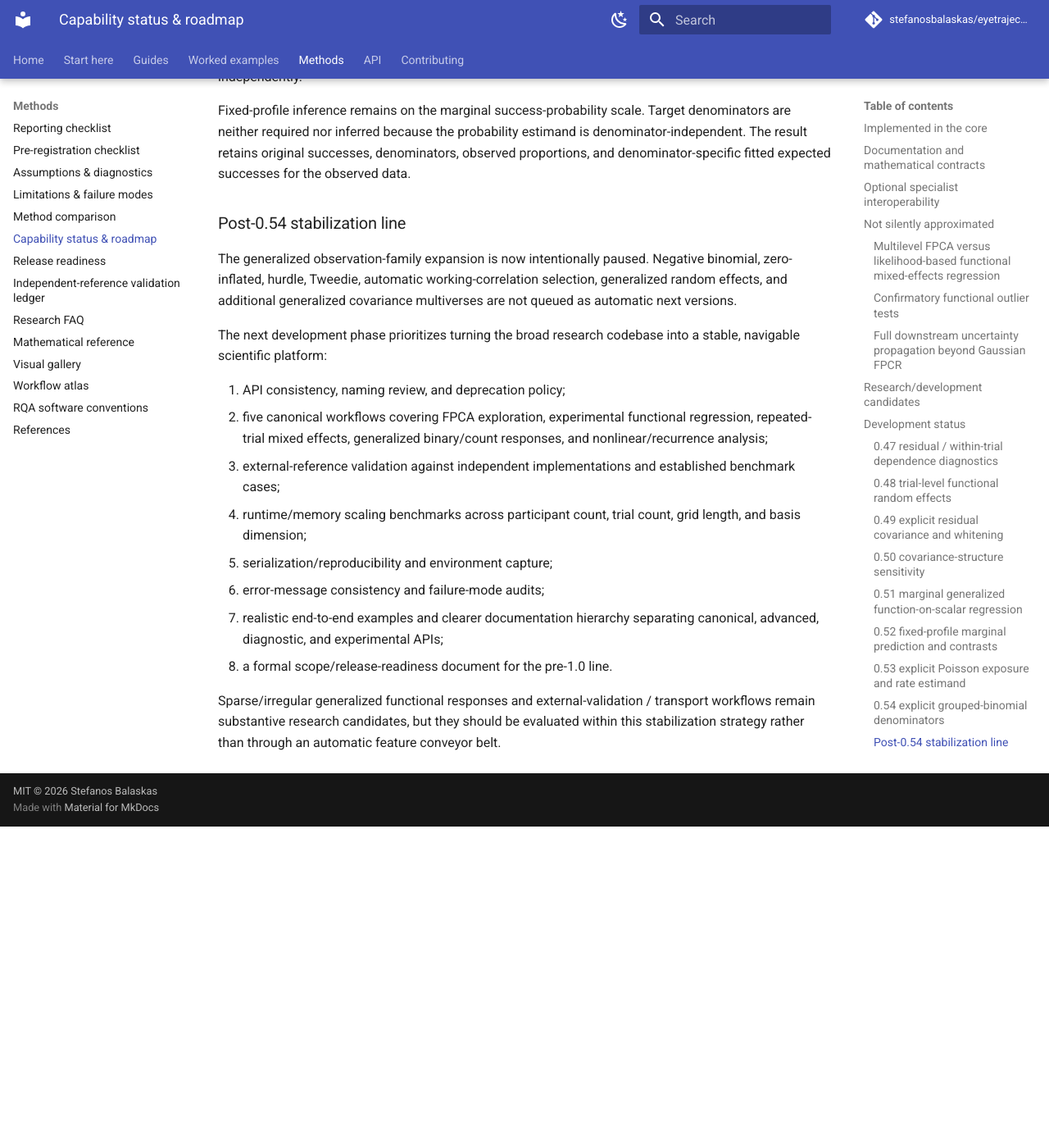
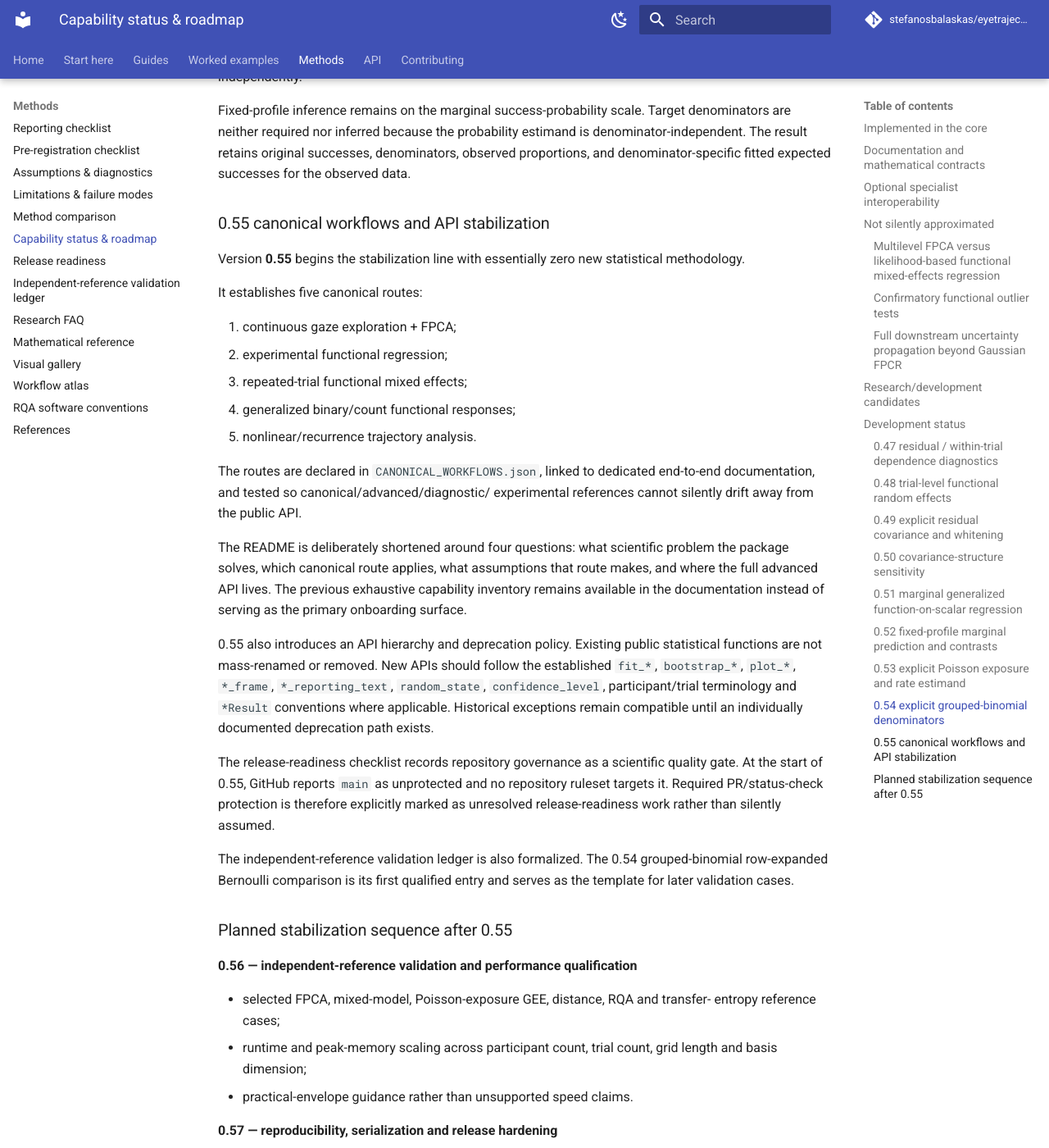
Before and after one commit to stefanosbalaskas/eyetrajectoriespy, an MkDocs documentation site: the page built from docs/methods/status-roadmap.md, in a window 1280 px wide and 1400 px high, scrolled down 13925 px. Shown: the whole window at 82% size. Built offline with MkDocs 1.6.1 and Material for MkDocs 9.7.7, drawn with Linux system fonts in a browser that asks for light colours; comment, search, counter and statistics services are not loaded; before the commit the page ends 14933 px from its top, so only the background shows below that; some of the changed text lies outside the part shown.

Commit message:
Define 0.55 stabilization and pre-1.0 sequence

```diff
--- a/docs/methods/status-roadmap.md
+++ b/docs/methods/status-roadmap.md
@@ -149,7 +149,7 @@ A candidate enters the public API only when it can preserve the package rules: e
 
 ## Development status
 
-The current development line is **0.54.0.dev0**. The package remains pre-release while scientific contracts, optional-backend validation, documentation, and cross-platform qualification continue to mature.
+The current development line is **0.55.0.dev0**. The package remains pre-release while scientific contracts, optional-backend validation, documentation, and cross-platform qualification continue to mature.
 
 
 ### 0.47 residual / within-trial dependence diagnostics
@@ -366,31 +366,70 @@ estimand is denominator-independent. The result retains original successes,
 denominators, observed proportions, and denominator-specific fitted expected
 successes for the observed data.
 
-### Post-0.54 stabilization line
+### 0.55 canonical workflows and API stabilization
 
-The generalized observation-family expansion is now intentionally paused.
-Negative binomial, zero-inflated, hurdle, Tweedie, automatic working-correlation
-selection, generalized random effects, and additional generalized covariance
-multiverses are not queued as automatic next versions.
+Version **0.55** begins the stabilization line with essentially zero new
+statistical methodology.
 
-The next development phase prioritizes turning the broad research codebase into
-a stable, navigable scientific platform:
+It establishes five canonical routes:
 
-1. API consistency, naming review, and deprecation policy;
-2. five canonical workflows covering FPCA exploration, experimental functional
-   regression, repeated-trial mixed effects, generalized binary/count
-   responses, and nonlinear/recurrence analysis;
-3. external-reference validation against independent implementations and
-   established benchmark cases;
-4. runtime/memory scaling benchmarks across participant count, trial count,
-   grid length, and basis dimension;
-5. serialization/reproducibility and environment capture;
-6. error-message consistency and failure-mode audits;
-7. realistic end-to-end examples and clearer documentation hierarchy separating
-   canonical, advanced, diagnostic, and experimental APIs;
-8. a formal scope/release-readiness document for the pre-1.0 line.
+1. continuous gaze exploration + FPCA;
+2. experimental functional regression;
+3. repeated-trial functional mixed effects;
+4. generalized binary/count functional responses;
+5. nonlinear/recurrence trajectory analysis.
+
+The routes are declared in `CANONICAL_WORKFLOWS.json`, linked to dedicated
+end-to-end documentation, and tested so canonical/advanced/diagnostic/
+experimental references cannot silently drift away from the public API.
+
+The README is deliberately shortened around four questions: what scientific
+problem the package solves, which canonical route applies, what assumptions
+that route makes, and where the full advanced API lives. The previous exhaustive
+capability inventory remains available in the documentation instead of serving
+as the primary onboarding surface.
+
+0.55 also introduces an API hierarchy and deprecation policy. Existing public
+statistical functions are not mass-renamed or removed. New APIs should follow
+the established `fit_*`, `bootstrap_*`, `plot_*`, `*_frame`,
+`*_reporting_text`, `random_state`, `confidence_level`,
+participant/trial terminology and `*Result` conventions where applicable.
+Historical exceptions remain compatible until an individually documented
+deprecation path exists.
+
+The release-readiness checklist records repository governance as a scientific
+quality gate. At the start of 0.55, GitHub reports `main` as unprotected and
+no repository ruleset targets it. Required PR/status-check protection is
+therefore explicitly marked as unresolved release-readiness work rather than
+silently assumed.
+
+The independent-reference validation ledger is also formalized. The 0.54
+grouped-binomial row-expanded Bernoulli comparison is its first qualified
+entry and serves as the template for later validation cases.
+
+### Planned stabilization sequence after 0.55
+
+**0.56 — independent-reference validation and performance qualification**
+
+- selected FPCA, mixed-model, Poisson-exposure GEE, distance, RQA and transfer-
+  entropy reference cases;
+- runtime and peak-memory scaling across participant count, trial count, grid
+  length and basis dimension;
+- practical-envelope guidance rather than unsupported speed claims.
+
+**0.57 — reproducibility, serialization and release hardening**
+
+- environment/software-version capture;
+- representative result serialization and round-trip provenance tests;
+- error-message/failure-mode consistency;
+- realistic external-data examples for the canonical workflows;
+- release-candidate checklist closure.
+
+Only after those stabilization tranches should the project assess a 0.9-style
+release-candidate phase. New statistical estimators are not the default measure
+of progress.
 
 Sparse/irregular generalized functional responses and external-validation /
 transport workflows remain substantive research candidates, but they should be
-evaluated within this stabilization strategy rather than through an automatic
+evaluated against the stabilized package scope rather than through an automatic
 feature conveyor belt.
```
